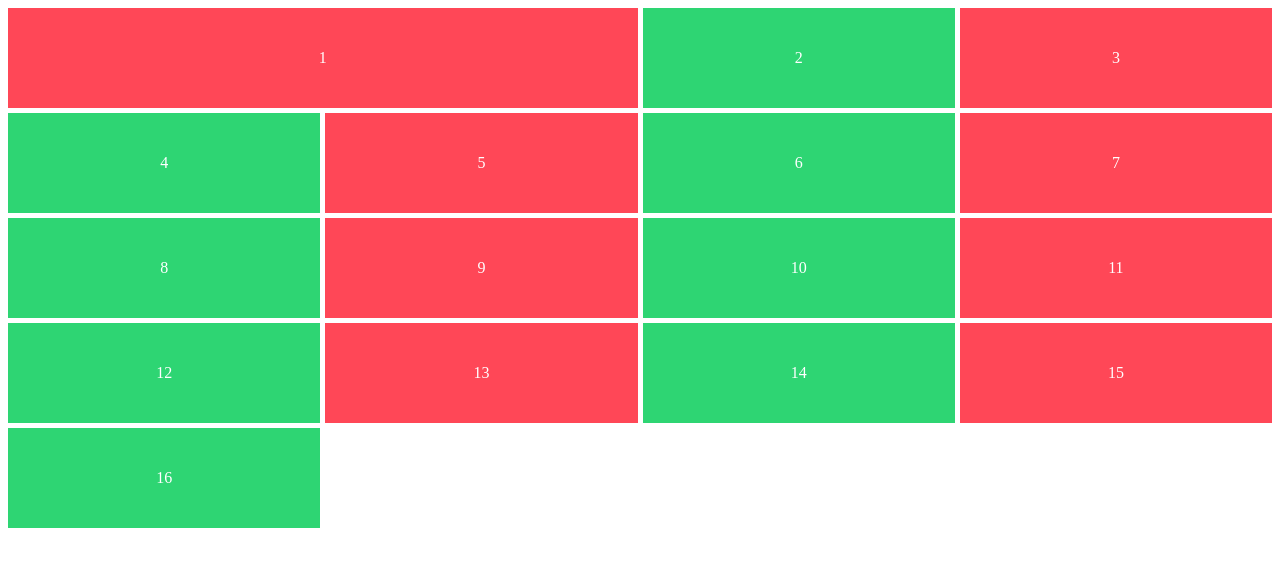
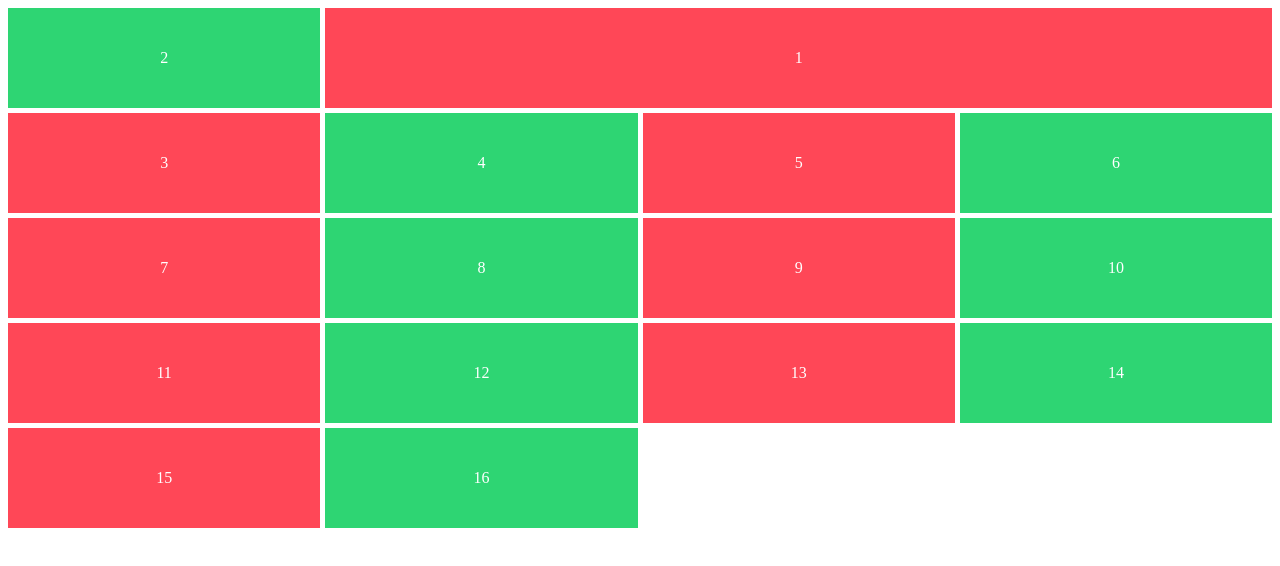
Before and after one commit to ghdl023/css-masterclass, a website: page grid.html in a window 1280 px wide. Drawn offline with Linux system fonts and the light colour scheme.

Commit message:
#2.10 Line Naming and grid-auto-flow
Line Naming은 멋지지만 자주 사용하지는 말자.
그리고 grid-auto-flow속성의 dense는 아이템의 column이동으로 인한 빈자리를 채워줌

```diff
--- a/grid.html
+++ b/grid.html
@@ -9,8 +9,9 @@
       .father {
         display: grid;
         grid-gap: 5px;
-        grid-template-columns: repeat(4, 1fr);
+        grid-template-columns: repeat(4, 1fr) [last-line];
         grid-auto-rows: 100px;
+        grid-auto-flow: row dense;
       }
 
       .box {
@@ -21,7 +22,7 @@
       }
 
       .box:first-child {
-        grid-column: 1/3;
+        grid-column: 2 / last-line;
       }
 
       .box:nth-child(odd) {
```
